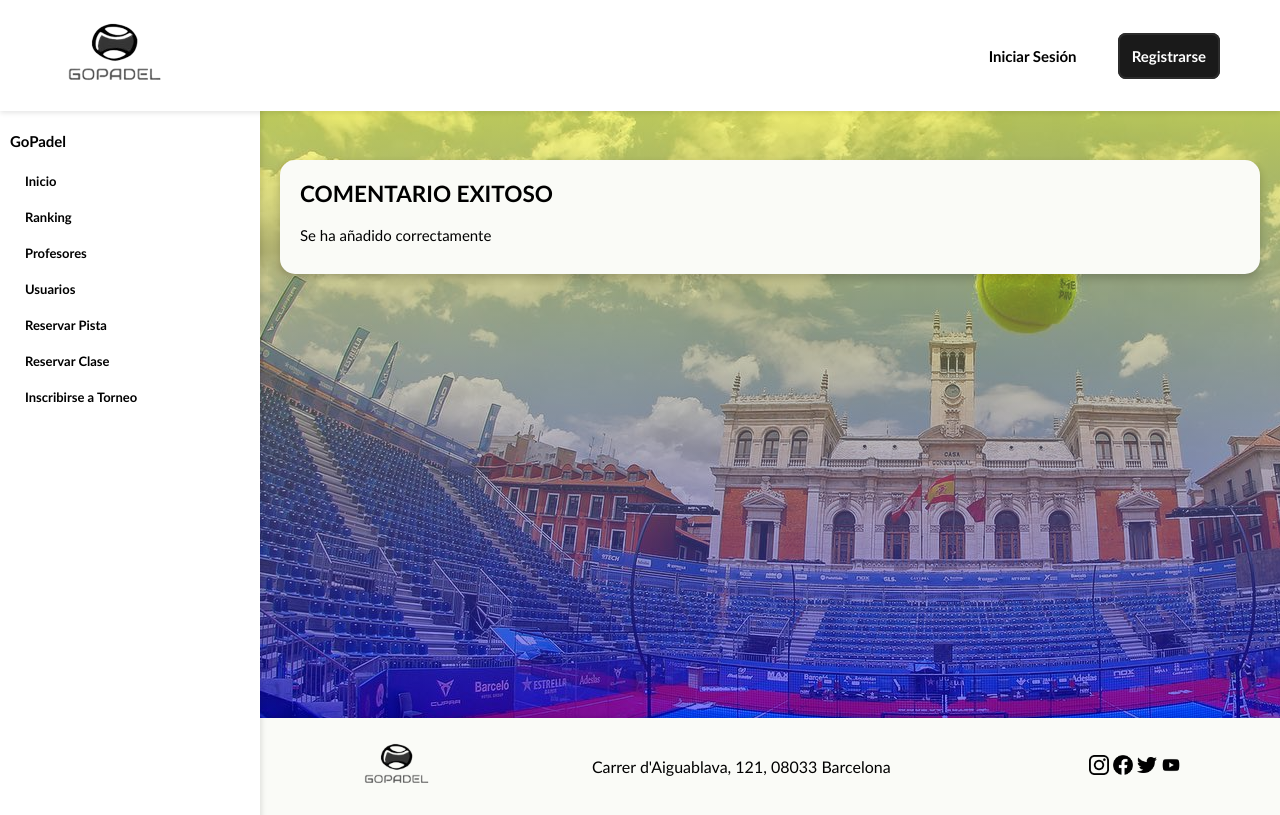
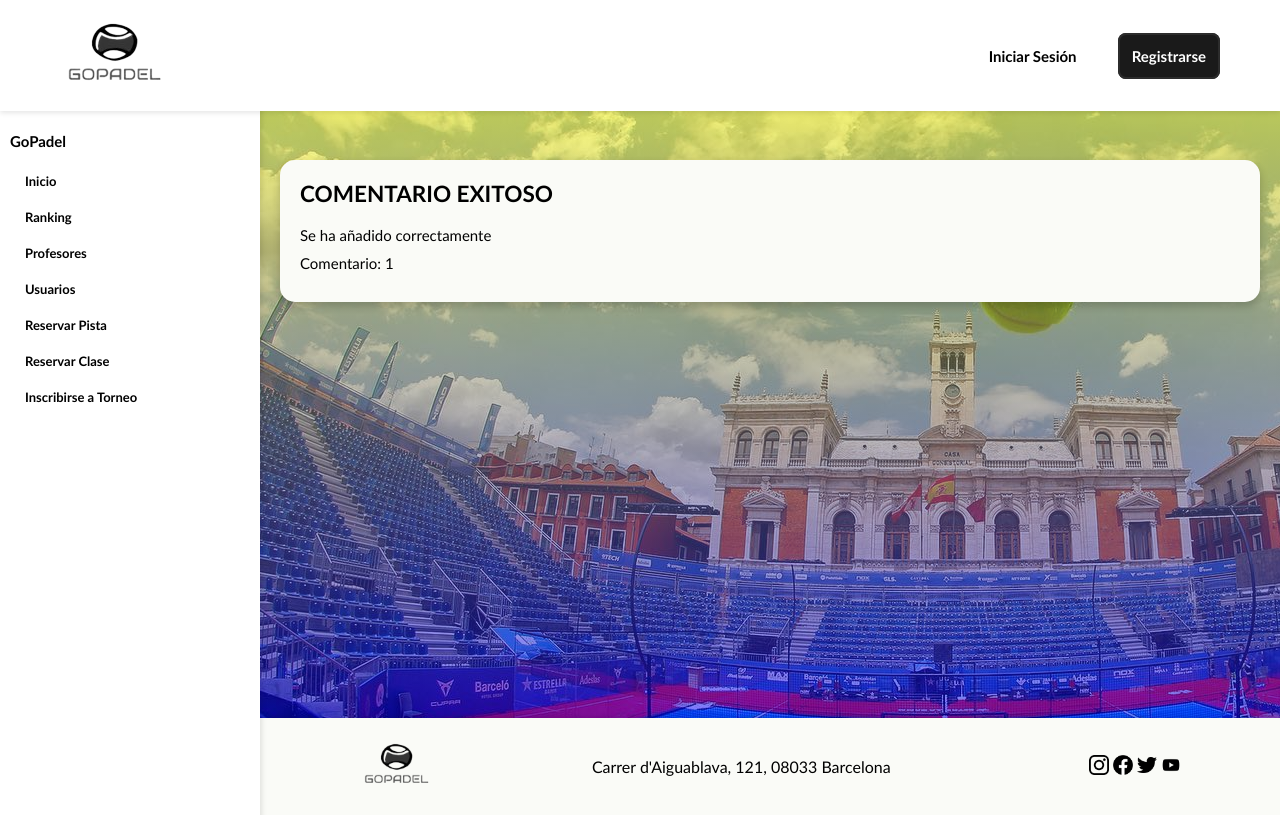
Before and after one commit to gallardo4/goPadel, a PHP site: page /comentarioRevision.php?comentario=1 in a window 1280 px wide. Run offline with PHP 8.4, Linux system fonts and the light colour scheme.

Commit message:
commit comentario

```diff
--- a/comentarioRevision.php
+++ b/comentarioRevision.php
@@ -1,10 +1,15 @@
 <?php
 include("./components/include/nav.php");
+?>
+
+<?php
+$comentario = $_GET['comentario'];
 ?>
 
 <div class="reserva">
     <h2>COMENTARIO EXITOSO</h2>
     <p>Se ha añadido correctamente</p>
+    <p>Comentario: <?php echo $comentario ?></p>
 </div>
 
 <?php
--- a/components/api/ponerComentario.proc.php
+++ b/components/api/ponerComentario.proc.php
@@ -15,7 +15,7 @@ $comentario = $_POST['comentario'];
 
 $query = "INSERT INTO COMENTARIOS (id_profesor, id_alumno, texto_comentario) VALUES ($id_profesor, $id_alumno, '$comentario')";
 if (mysqli_query($conn, $query)) {
-    header("location: ../../comentarioRevision.php?msg=Se ha insertado bien el comentario.");
+    header("location: ../../comentarioRevision.php?msg=Se ha insertado bien el comentario.&comentario=$comentario");
 
 } else {
     echo mysqli_errno($conn);
--- a/components/api/verComentarios.proc.php
+++ b/components/api/verComentarios.proc.php
@@ -19,6 +19,7 @@ header("Content-Type: application/json");
 echo json_encode($userData);
 }
 
+// API VER A PARTIR DEL ALUMNO ID
 
 if($_SERVER['REQUEST_METHOD'] == "GET" && isset($_GET['alumnID'])) {
 
```
